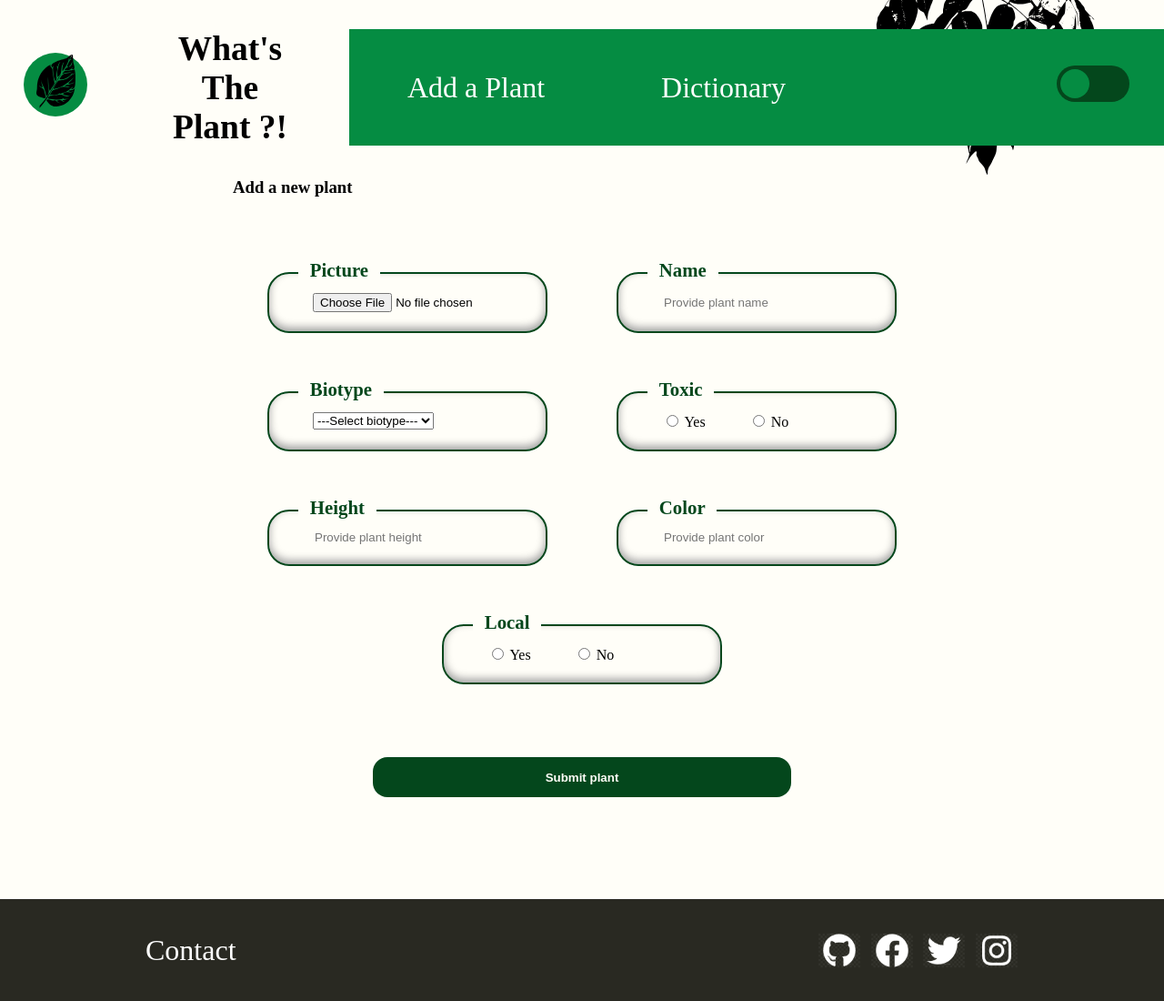
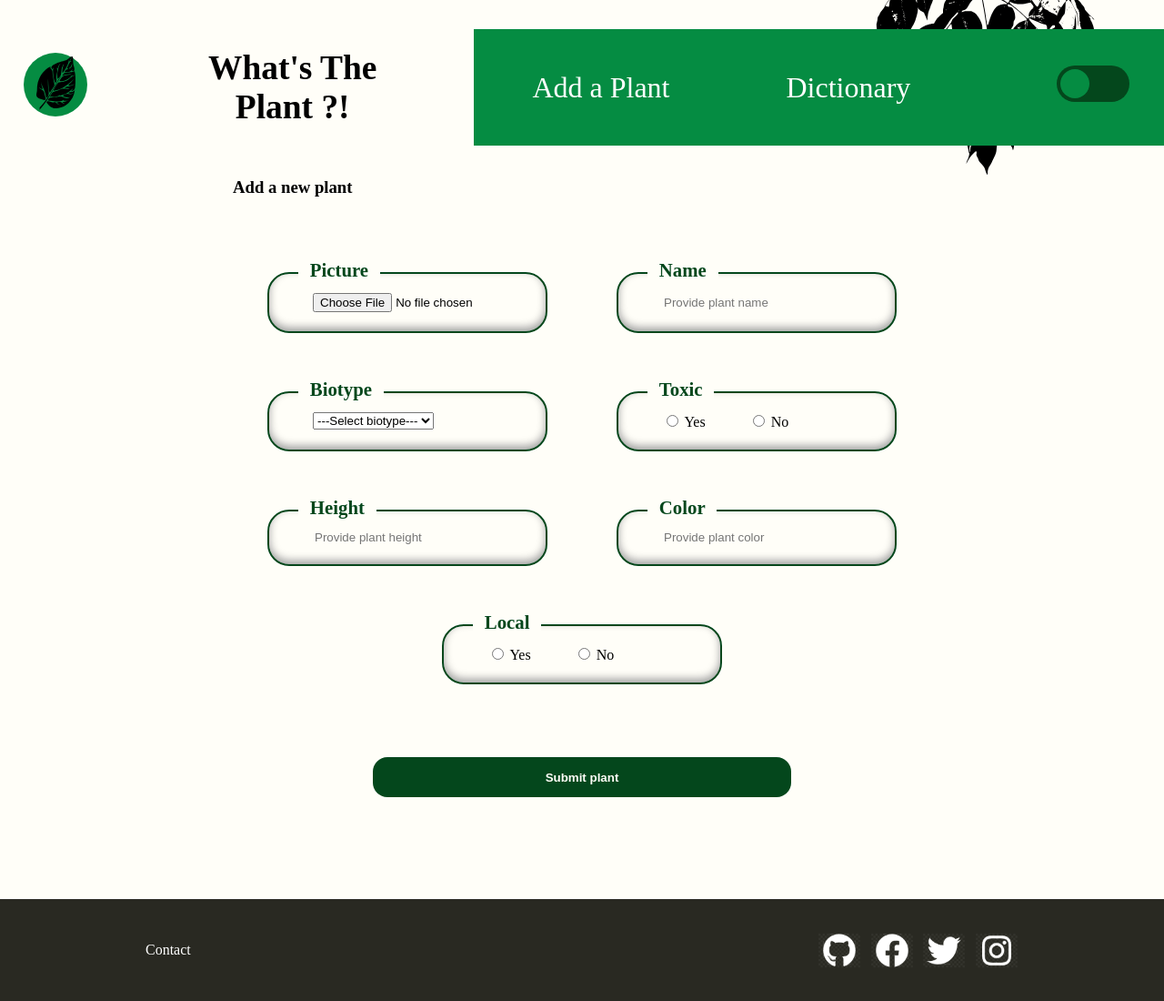
Before and after one commit to Permarole/WhatsThePlant, a PHP site: page /addPlant.php in a window 1280 px wide. Shown: the whole page at 91% size. Run offline with PHP 8.4, Linux system fonts and the light colour scheme.

Commit message:
fixed header, added link on title and fixed color on darkmode

```diff
--- a/desktopStyle.css
+++ b/desktopStyle.css
@@ -3,6 +3,14 @@ body {
 	background-position-x: 75vw;
 	background-repeat: no-repeat;
 	background-size: 20%;
+}
+
+.darkMode .hero {
+	background-color: var(--bg-dark-color);
+}
+
+.darkMode .hero > a {
+	color: white;
 }
 
 header {
@@ -16,7 +24,13 @@ header {
 nav {
 	display: flex;
 	flex-direction: row;
-	margin-right: auto;
+	justify-content: space-between;
+	margin-right: 0;
+	width: 100%;
+}
+
+.hero a {
+	color: black;
 }
 
 .headerContainer {
@@ -40,6 +54,7 @@ nav {
 }
 
 #menuToggle {
+	flex-basis: 70vw;
 }
 
 #menuToggle input {
@@ -54,11 +69,16 @@ ul {
 	align-items: center;
 	padding: 2em 0;
 	margin: 0;
-	width: 70vw;
+	width: 100%;
 	background-color: var(--primary-color);
 }
 
 a {
+	color: black;
+	text-decoration: none;
+}
+
+.menuLink {
 	text-decoration: none;
 	font-size: 2em;
 }
--- a/header.php
+++ b/header.php
@@ -12,7 +12,9 @@
   </label>
   <nav>
     <section class="hero">
-      <h1 class="hero__title">What's The Plant ?!</h1>
+      <a href="index.php">
+        <h1 class="hero__title">What's The Plant ?!</h1>
+      </a>
     </section>
     <div id="menuToggle">
       <input type="checkbox" />
@@ -20,10 +22,10 @@
       <span></span>
       <span></span>
       <ul id="menu">
-        <a href="addPlant.php">
+        <a class="menuLink" href="addPlant.php">
           <li>Add a Plant</li>
         </a>
-        <a href="library.php">
+        <a class="menuLink" href="library.php">
           <li>Dictionary</li>
         </a>
       </ul>
--- a/style.css
+++ b/style.css
@@ -64,6 +64,11 @@ img {
 	background-repeat: no-repeat;
 	background-position-x: 1em;
 	width: 100%;
+}
+
+.hero a{
+	text-decoration: none;
+	color: white;
 }
 
 .headerContainer__backgroundLogo {
```
